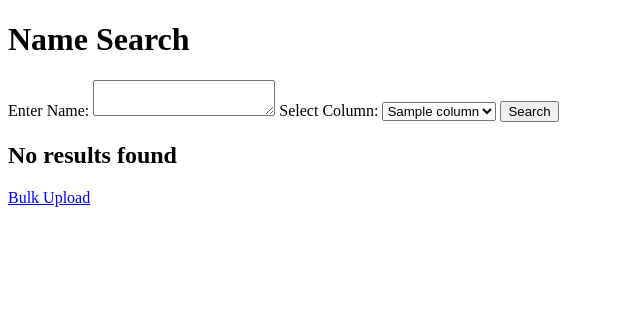
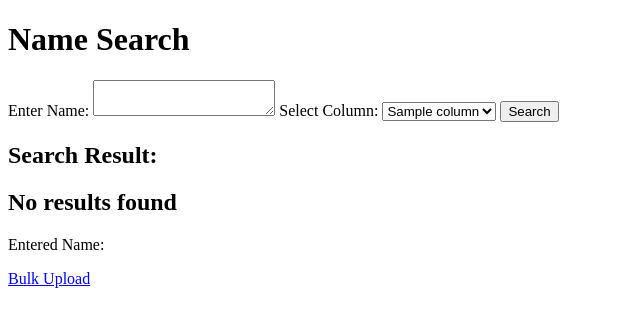
Before and after one commit to TriniRedMan/flaskyyy, a Flask app: template templates/index.html in a window 1280 px wide. Shown: the top 327 px of the page, without its empty margins (0-640 px from the left). Run offline with Flask 2, Linux system fonts and the light colour scheme; the visitor is signed in with stand-in values (Sample User, id 1); the template is opened without the code that fills it: most values are stand-ins (such as "Sample title", 1, 10 or a date in 2020); parts of the project's set-up code (start-up, migrations or seed data) failed here and were passed over.

Commit message:
Update index.html

```diff
--- a/templates/index.html
+++ b/templates/index.html
@@ -38,7 +38,10 @@
             <button type="submit">Export to PDF</button>
         </form>
     {% else %}
+        <h2>Search Result:</h2>
         <h2>No results found</h2>
+        <!-- Include the entered text value even if no results found -->
+        <p>Entered Name: {{ request.form['search_text'] }}</p>
     {% endif %}
 
     {% if error %}
```
